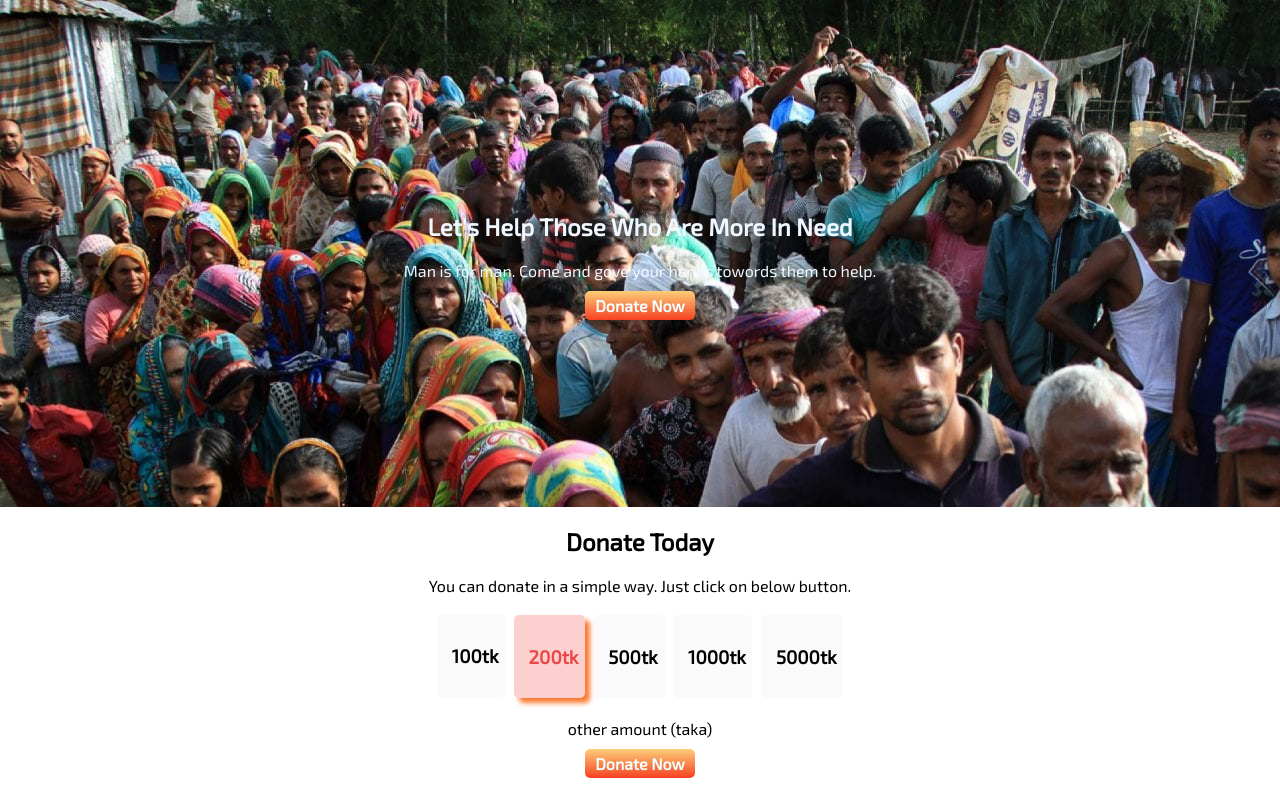
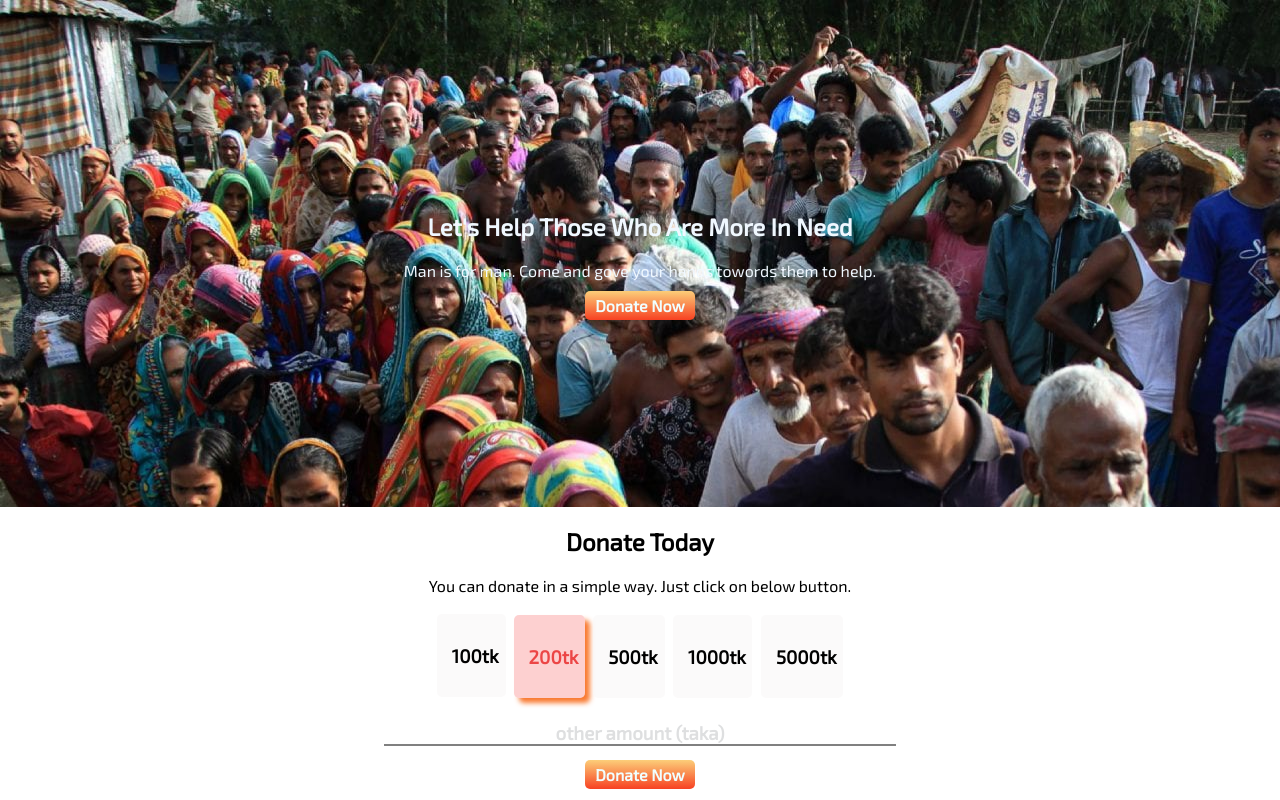
Before and after one commit to Fahima-Jannat/Donation, a plain HTML site: page index.html in a window 1280 px wide. Shown: the top 800 px of the page. Drawn offline with Linux system fonts and the light colour scheme.

Commit message:
other-amount

```diff
--- a/index.html
+++ b/index.html
@@ -28,11 +28,11 @@
         <div><h3 class="amount-button">5000tk </h3></div>
     </div>
     <div>
-        <p>other amount (taka)</p>
+        <h3 class="other-amount">other amount (taka)</h3>
     </div>
     <a class="donate-button" href="">Donate Now</a>
 </section>
-<!-- <section class="donation-plan">
+<section class="donation-plan">
     <h2>Our Donation Plan</h2>
     <p>Lorem, ipsum dolor sit amet consectetur adipisicing elit. Necessitatibus sed labore veritatis modi excepturi.</p>
     <div class="plans">
@@ -51,7 +51,7 @@
             <h3>Education for a child</h3>
             <p>Lorem ipsum, dolor sit amet consectetur adipisicing elit. Dicta reiciendis laudantium aperiam molestias architecto.</p>
         </div>
-</section> -->
+</section>
 <!-- <Section class="flexible-container">
         <div class="half-width">
             <h2>Their lives depend on</h2>
--- a/style.css
+++ b/style.css
@@ -50,6 +50,14 @@ padding-bottom: 15%;
     border-radius: 5px;
     color: rgb(236, 69, 69);
 }
+.other-amount{
+    color: rgb(222, 223, 224);
+    padding-left: 10px;
+    padding-right: 10px;
+    border-bottom: 2px solid gray;
+    margin-left: 30%;
+    margin-right: 30%;
+}
 .half-width{
     width:50%;
     padding: 2%;
```
